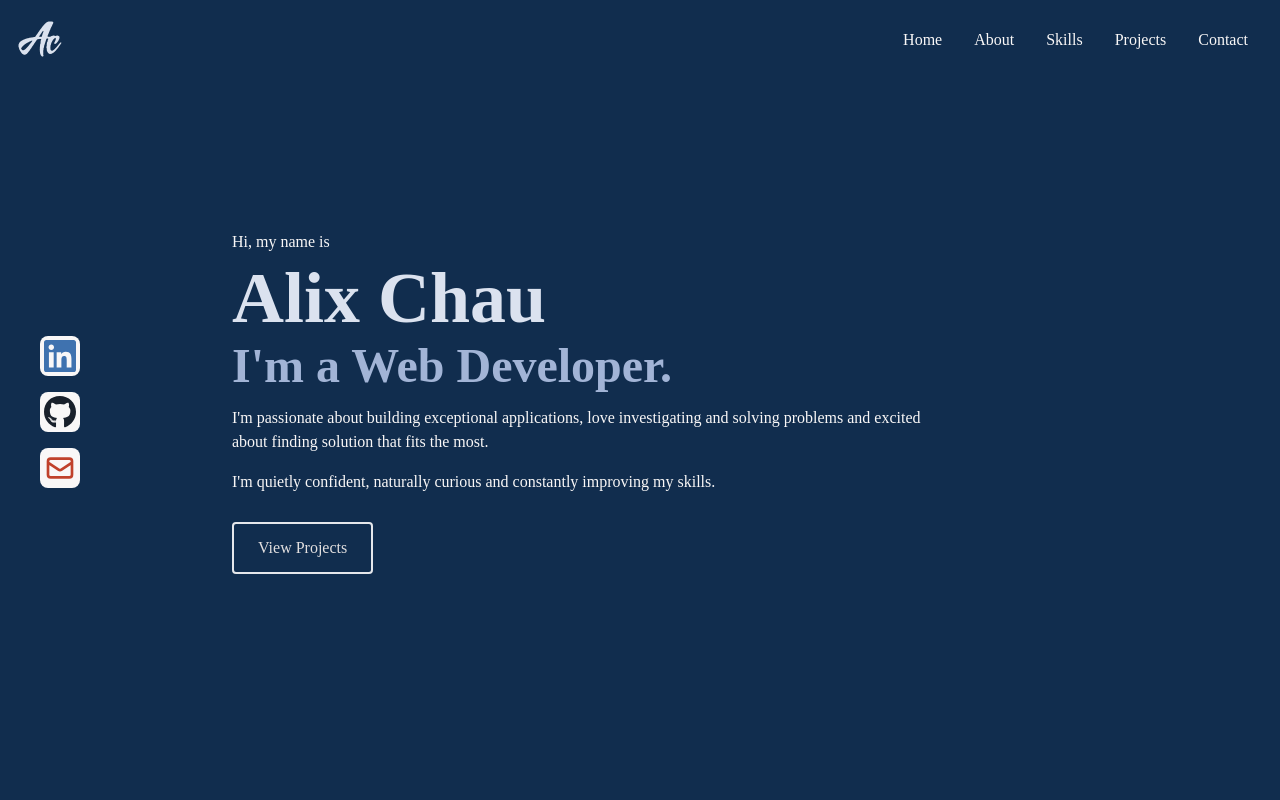
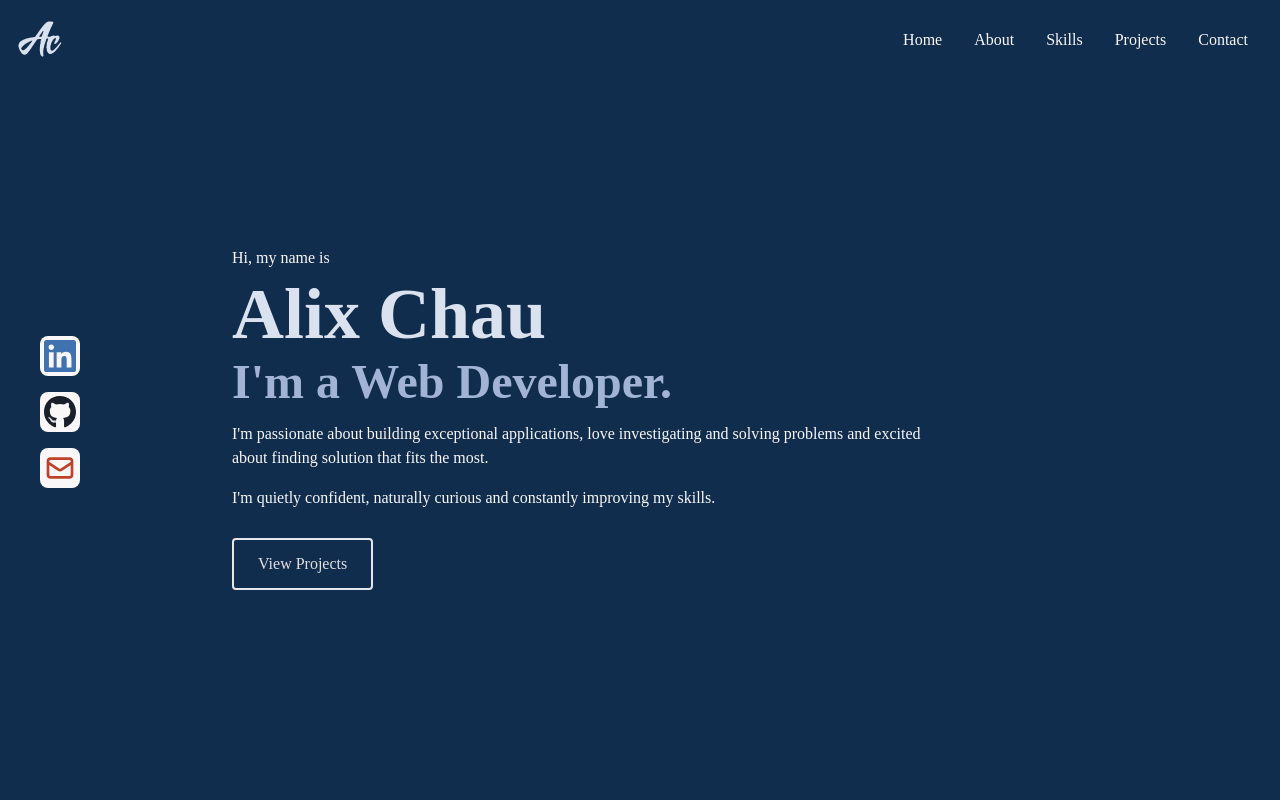
Before and after one commit to Alixchau/Portfolio-React, a React (Create React App) app: page / in a window 1280 px wide. Shown: the top 800 px of the page. Built offline with nearby package versions, Linux system fonts and the light colour scheme; the HTML template or start-up script is replaced by a standard one.

Commit message:
minor revision

```diff
--- a/src/components/Home.jsx
+++ b/src/components/Home.jsx
@@ -8,7 +8,7 @@ const Home = () => {
     <div name='home' className='w-full top-[80px] h-screen bg-[#112D4E]'>
       {/* container */}
       <div className='max-w-[1000px] mx-auto px-10 flex flex-col justify-center h-full md:ml-[15vw]'>
-        <p className='text-[#F9F7F7] pt-8'>Hi, my name is</p>
+        <p className='text-[#F9F7F7] pt-16'>Hi, my name is</p>
         <h1 className='text-4xl sm:text-7xl font-bold text-[#DBE2EF] py-2'>Alix Chau</h1>
         <h2 className='text-3xl sm:text-5xl font-bold text-[#a2b4d6]'>I'm a Web Developer.</h2>
         <p className='text-[#F9F7F7] py-4 max-w-[700px]'>I'm passionate about building exceptional applications, love investigating and solving problems and excited about finding solution that fits the most. </p>
```
